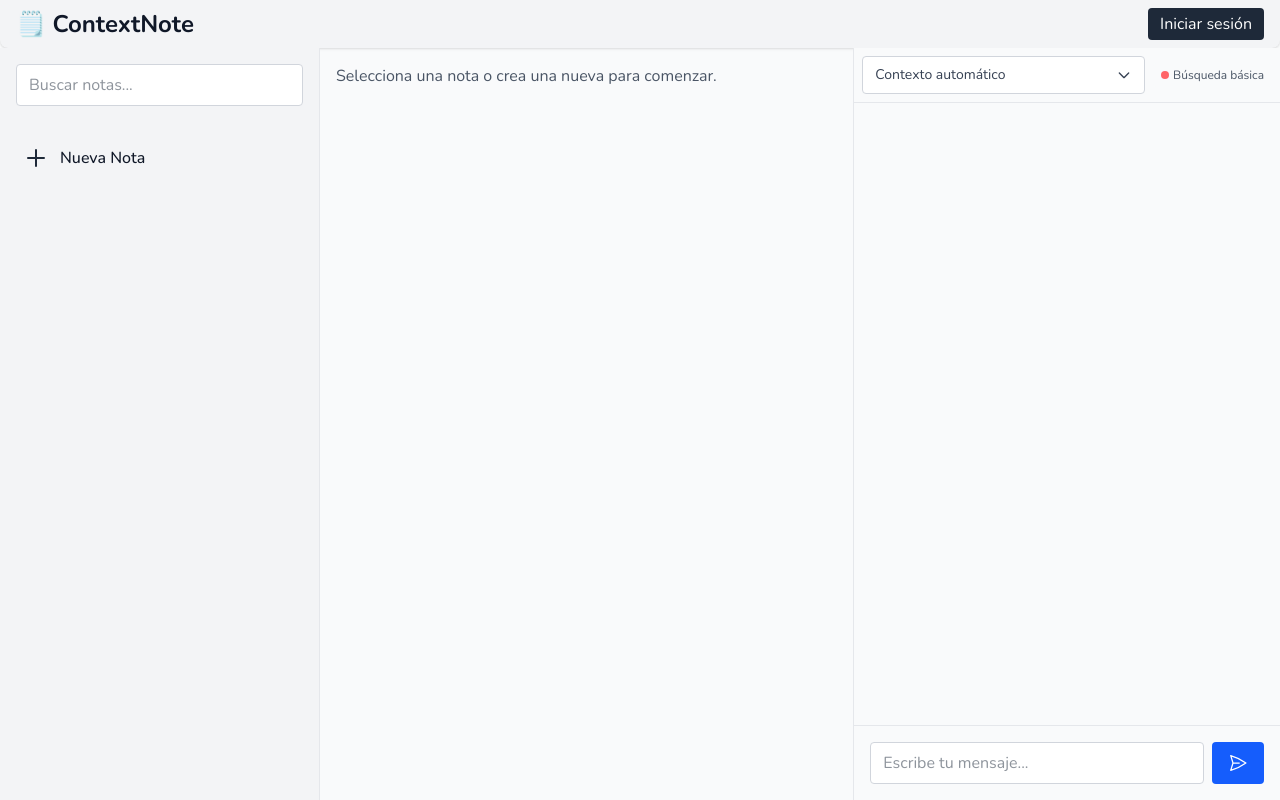
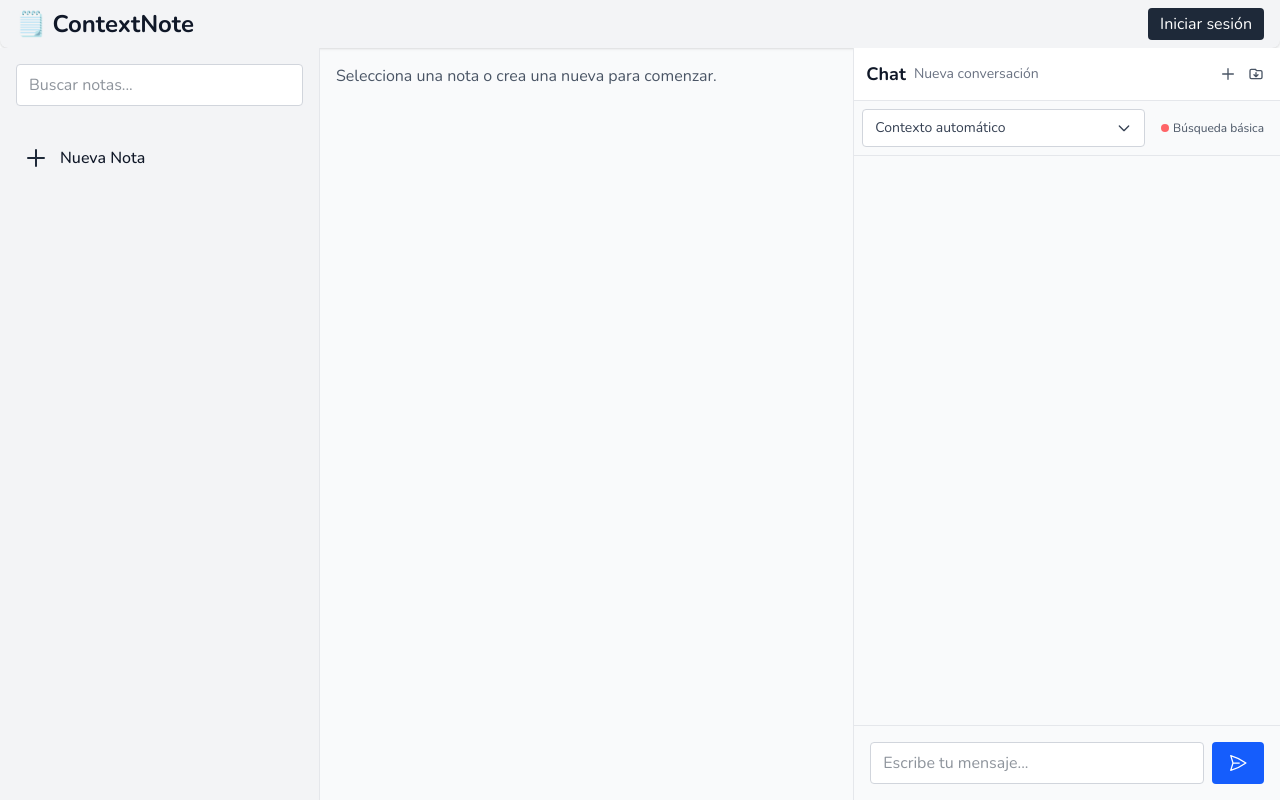
Before and after one commit to jgrana2/ContextoNote, a SvelteKit app: page / in a window 1280 px wide. Built offline with nearby package versions, Linux system fonts and the light colour scheme.

Commit message:
Enhance with multi-conversation

```diff
--- a/src/routes/+page.svelte
+++ b/src/routes/+page.svelte
@@ -57,9 +57,14 @@
         note.content.toLowerCase().includes(contextSearchQuery.toLowerCase())
     );
 
-    // Chat interface
+    // Chat interface - Multiple conversations
     let userMessage = "";
     let chatHistory = [];
+    let chats = []; // Array of all chat conversations
+    let currentChatId = null;
+    let showChatHistory = false;
+
+    // Chat structure: { id, title, messages, createdAt, updatedAt, contextNotes }
 
     // Para gestión de cadena de prompts
     let promptChain: { id: number; name: string; text: string }[] = [];
@@ -81,6 +86,19 @@
         prompts = savedPrompts;
         // Aplicar altura fija tras montar
         notes.forEach(n => establecerAlturaNota(n, '30px'));
+
+        // Load saved chats
+        const savedChats = JSON.parse(localStorage.getItem("chats")) || [];
+        chats = savedChats;
+
+        // Create default chat if none exist
+        if (chats.length === 0) {
+            createNewChat();
+        } else {
+            // Load the most recent chat
+            currentChatId = chats[0].id;
+            loadCurrentChat();
+        }
 
         // Initialize embedding model in the background
         try {
@@ -109,6 +127,92 @@
 
     function persistPrompts() {
         localStorage.setItem("prompts", JSON.stringify(prompts));
+    }
+
+    function persistChats() {
+        localStorage.setItem("chats", JSON.stringify(chats));
+    }
+
+    // Chat Management Functions
+    function createNewChat() {
+        const id = chats.length ? Math.max(...chats.map(c => c.id)) + 1 : 1;
+        const now = new Date();
+        const newChat = {
+            id,
+            title: "Nueva conversación",
+            messages: [],
+            createdAt: now.toISOString(),
+            updatedAt: now.toISOString(),
+            contextNotes: [...selectedContextNotes] // Snapshot current context
+        };
+
+        chats = [newChat, ...chats]; // Add to beginning
+        currentChatId = id;
+        chatHistory = [];
+        userMessage = "";
+        persistChats();
+        console.log(`📝 Created new chat: ${id}`);
+    }
+
+    function loadCurrentChat() {
+        const chat = chats.find(c => c.id === currentChatId);
+        if (chat) {
+            chatHistory = chat.messages;
+            selectedContextNotes = chat.contextNotes || [];
+            console.log(`💬 Loaded chat: ${chat.title} (${chat.messages.length} messages)`);
+        }
+    }
+
+    function switchToChat(chatId) {
+        // Save current chat state first
+        saveCurrentChatState();
+
+        // Switch to new chat
+        currentChatId = chatId;
+        loadCurrentChat();
+        showChatHistory = false;
+    }
+
+    function saveCurrentChatState() {
+        if (currentChatId) {
+            const chatIndex = chats.findIndex(c => c.id === currentChatId);
+            if (chatIndex !== -1) {
+                chats[chatIndex].messages = chatHistory;
+                chats[chatIndex].contextNotes = [...selectedContextNotes];
+                chats[chatIndex].updatedAt = new Date().toISOString();
+
+                // Update title based on first message if still default
+                if (chats[chatIndex].title === "Nueva conversación" && chatHistory.length > 0) {
+                    const firstUserMessage = chatHistory.find(m => m.role === "user");
+                    if (firstUserMessage) {
+                        chats[chatIndex].title = firstUserMessage.content.substring(0, 50) +
+                            (firstUserMessage.content.length > 50 ? "..." : "");
+                    }
+                }
+
+                persistChats();
+            }
+        }
+    }
+
+    function deleteChat(chatId) {
+        if (chats.length <= 1) {
+            alert("No puedes eliminar la última conversación");
+            return;
+        }
+
+        const confirmDelete = confirm("¿Seguro que deseas eliminar esta conversación?");
+        if (confirmDelete) {
+            chats = chats.filter(c => c.id !== chatId);
+
+            // If deleting current chat, switch to first remaining
+            if (currentChatId === chatId) {
+                currentChatId = chats[0].id;
+                loadCurrentChat();
+            }
+
+            persistChats();
+        }
     }
 
     // Funciones para notas
@@ -340,6 +444,9 @@
         const currentMessage = userMessage;
         userMessage = "";
 
+        // Save chat state after adding user message
+        saveCurrentChatState();
+
         // Construir prompt con contexto
         let structuredPrompt = "Por favor, utiliza la siguiente información de contexto y responde de forma clara:\n\n";
 
@@ -362,9 +469,11 @@
 
             const response = await sendToAI(structuredPrompt, true);
 
-            // La respuesta ya se actualiza en tiempo real en sendToAI
+            // Save chat state after AI response
+            saveCurrentChatState();
         } catch (error) {
             chatHistory[chatHistory.length - 1].content = `Error al obtener respuesta del LLM: ${error.message}`;
+            saveCurrentChatState();
         }
     }
 
@@ -917,6 +1026,81 @@
 
         <!-- Panel derecho: Chat Interface -->
         <aside class="w-1/3 border-l border-gray-200 flex flex-col bg-gray-50">
+            <!-- Chat Header -->
+            <div class="p-3 border-b border-gray-200 bg-white">
+                <div class="flex items-center justify-between">
+                    <div class="flex items-center gap-2">
+                        <h2 class="text-lg font-bold text-gray-900">Chat</h2>
+                        {#if currentChatId}
+                            {@const currentChat = chats.find(c => c.id === currentChatId)}
+                            {#if currentChat}
+                                <span class="text-sm text-gray-500 truncate max-w-32" title={currentChat.title}>
+                                    {currentChat.title}
+                                </span>
+                            {/if}
+                        {/if}
+                    </div>
+                    <div class="flex items-center gap-1">
+                        <!-- New Chat Button -->
+                        <button
+                            on:click={createNewChat}
+                            class="p-1 hover:bg-gray-100 rounded transition-colors"
+                            title="Nueva conversación"
+                        >
+                            <svg class="w-4 h-4 text-gray-600" fill="none" stroke="currentColor" viewBox="0 0 24 24">
+                                <path stroke-linecap="round" stroke-linejoin="round" stroke-width="2" d="M12 4v16m8-8H4"></path>
+                            </svg>
+                        </button>
+
+                        <!-- Chat History Toggle -->
+                        <button
+                            on:click={() => showChatHistory = !showChatHistory}
+                            class="p-1 hover:bg-gray-100 rounded transition-colors {showChatHistory ? 'bg-blue-100 text-blue-600' : 'text-gray-600'}"
+                            title="Historial de conversaciones"
+                        >
+                            <svg class="w-4 h-4" fill="none" stroke="currentColor" viewBox="0 0 24 24">
+                                <path stroke-linecap="round" stroke-linejoin="round" stroke-width="2" d="M12 10v6m0 0l-3-3m3 3l3-3M3 17V7a2 2 0 012-2h6l2 2h6a2 2 0 012 2v8a2 2 0 01-2 2H5a2 2 0 01-2-2z"></path>
+                            </svg>
+                        </button>
+                    </div>
+                </div>
+            </div>
+
+            <!-- Chat History Panel -->
+            {#if showChatHistory}
+                <div class="border-b border-gray-200 bg-white max-h-64 overflow-y-auto">
+                    <div class="p-2">
+                        <h3 class="text-sm font-medium text-gray-700 mb-2">Conversaciones ({chats.length})</h3>
+                        <div class="space-y-1">
+                            {#each chats as chat}
+                                <div class="group flex items-center justify-between p-2 rounded hover:bg-gray-50 {chat.id === currentChatId ? 'bg-blue-50 border border-blue-200' : ''}">
+                                    <button
+                                        on:click={() => switchToChat(chat.id)}
+                                        class="flex-1 text-left"
+                                    >
+                                        <div class="text-sm font-medium text-gray-900 truncate">
+                                            {chat.title}
+                                        </div>
+                                        <div class="text-xs text-gray-500">
+                                            {chat.messages.length} mensajes • {new Date(chat.updatedAt).toLocaleDateString()}
+                                        </div>
+                                    </button>
+                                    <button
+                                        on:click={() => deleteChat(chat.id)}
+                                        class="p-1 hover:bg-red-100 rounded text-red-600 opacity-0 group-hover:opacity-100 transition-opacity"
+                                        title="Eliminar conversación"
+                                    >
+                                        <svg class="w-3 h-3" fill="none" stroke="currentColor" viewBox="0 0 24 24">
+                                            <path stroke-linecap="round" stroke-linejoin="round" stroke-width="2" d="M19 7l-.867 12.142A2 2 0 0116.138 21H7.862a2 2 0 01-1.995-1.858L5 7m5 4v6m4-6v6m1-10V4a1 1 0 00-1-1h-4a1 1 0 00-1 1v3M4 7h16"></path>
+                                        </svg>
+                                    </button>
+                                </div>
+                            {/each}
+                        </div>
+                    </div>
+                </div>
+            {/if}
+
             <!-- Context Notes Selection -->
             <div class="border-b border-gray-200 p-2">
                 <!-- Selected Notes Display -->
```
